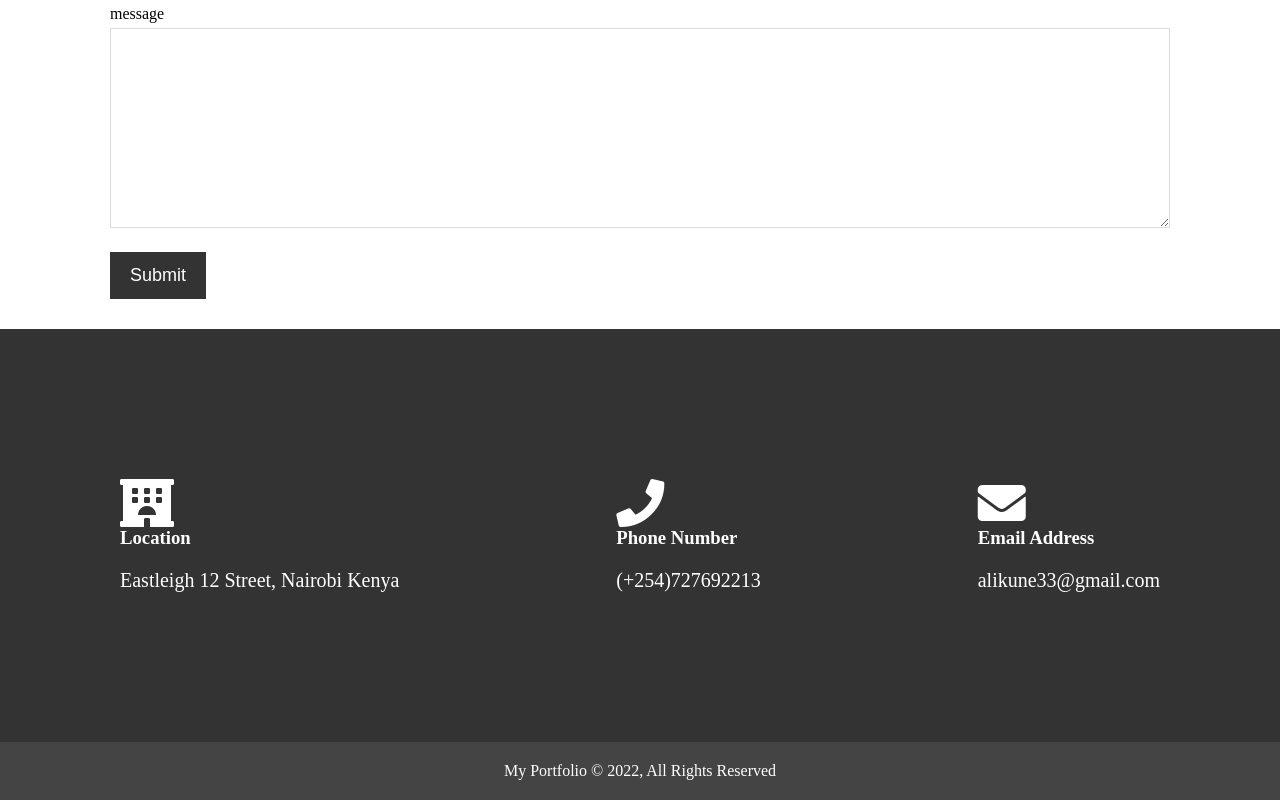
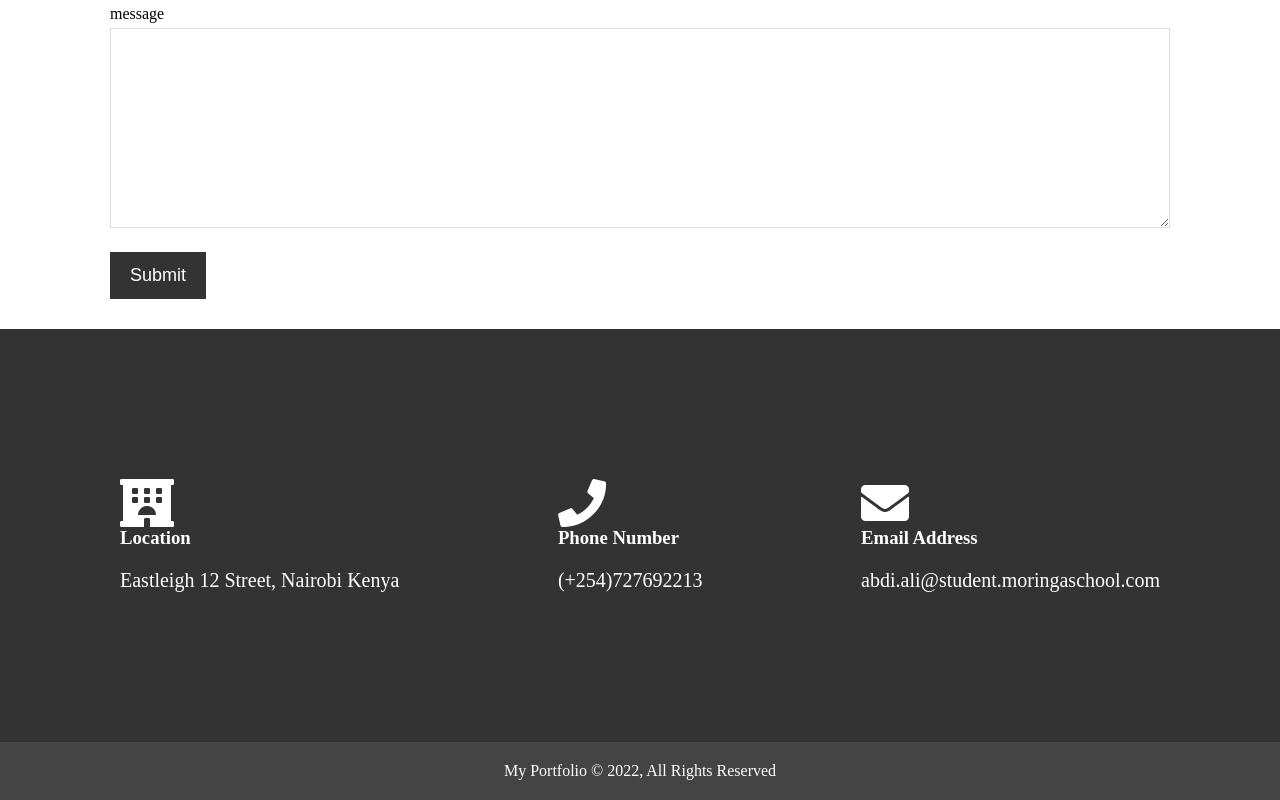
Before and after one commit to Abdi-Ali33/my-landing-page-, a plain HTML site: page index.html in a window 1280 px wide. Shown: the part 2521-3321 px from the top of the page. Drawn offline with Linux system fonts and the light colour scheme.

```diff
--- a/index.html
+++ b/index.html
@@ -118,7 +118,7 @@
           <div class="box">
             <i class="fas fa-envelope fa-3x"></i>
             <h3>Email Address</h3>
-            <p>alikune33@gmail.com</p>
+            <p>abdi.ali@student.moringaschool.com</p>
           </div>
         </div>
       </section>
```
Also changed, not shown: 1 other file.
